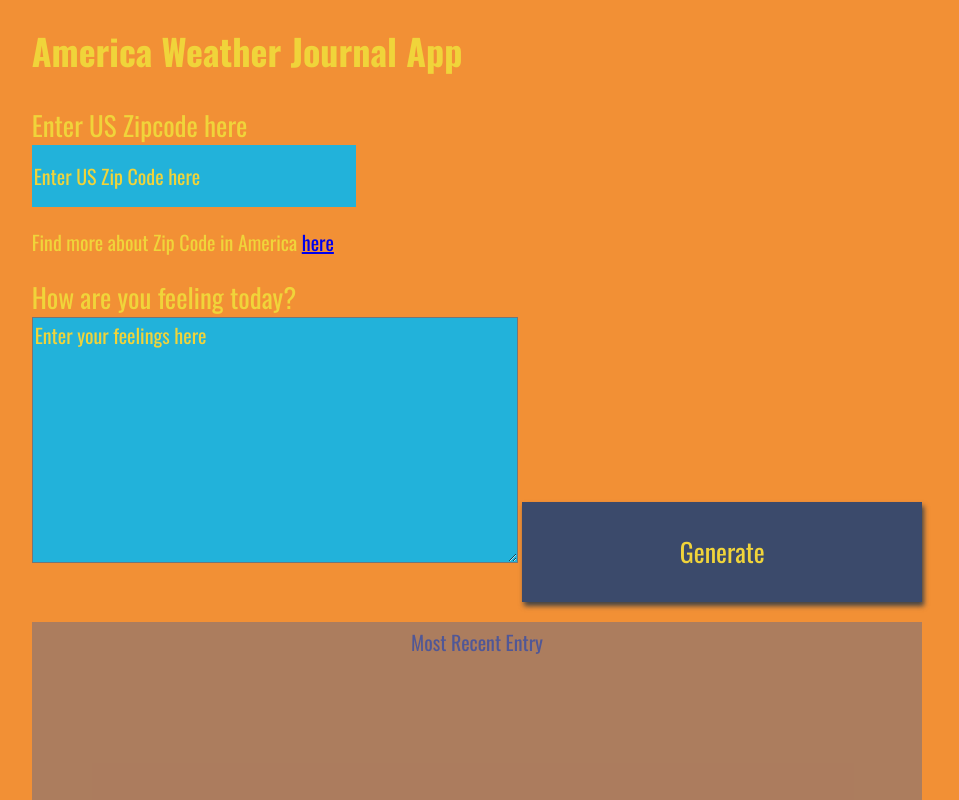
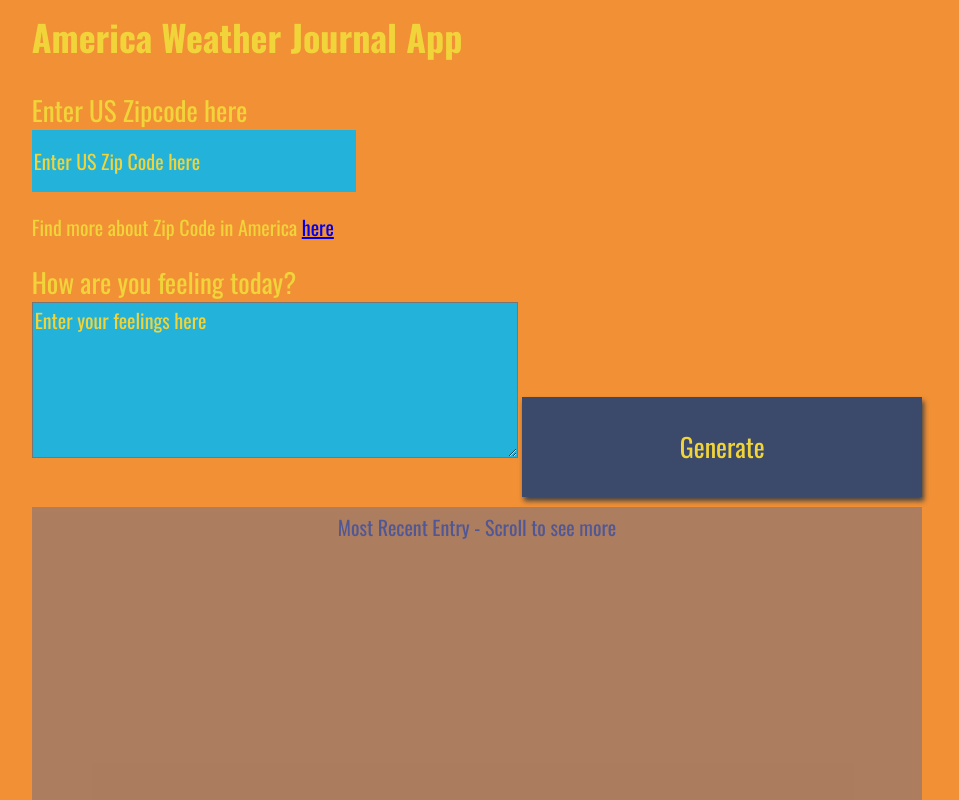
Before and after one commit to marcosriani/Weather-Journal-App, a website: page public/index.html in a window 1280 px wide. Shown: the whole page, without its empty margins (163-1122 px from the left). Drawn offline with nearby package versions, Linux system fonts and the light colour scheme; a web font is replaced by a local one.

Commit message:
Fix error when clicking to submit withou zip code, better layout display

```diff
--- a/public/app.js
+++ b/public/app.js
@@ -32,6 +32,10 @@ zip.addEventListener('change', (event) => {
 submitButton.addEventListener('click', (event) => {
   const textAreaContent = textArea.value;
   const zipCode = zip.value;
+
+  if (zipCode === '') {
+    alert('Enter a Zip Code');
+  }
 
   event.preventDefault();
 
@@ -116,8 +120,13 @@ submitButton.addEventListener('click', (event) => {
   //   Chaining of Promises
   getWeather(baseURL, zipCode, countryCode, apiKey)
     .then((data) => {
-      data.main.currentTime = newDate;
-      data.main.userResponse = textAreaContent;
+      if (data.main !== undefined) {
+        data.main.currentTime = newDate;
+        data.main.userResponse = textAreaContent;
+      } else {
+        alert('Error, Please enter Zip Code');
+      }
+
       postData('/database', data);
     })
     .then(() => {
--- a/public/index.html
+++ b/public/index.html
@@ -32,7 +32,7 @@
             class="myInput"
             id="feelings"
             placeholder="Enter your feelings here"
-            rows="8"
+            rows="5"
             cols="50"
           ></textarea>
           <button id="generate" type="submit">Generate</button>
@@ -40,7 +40,7 @@
       </form>
 
       <div class="holder entry">
-        <div class="title">Most Recent Entry</div>
+        <div class="title">Most Recent Entry - Scroll to see more</div>
         <div id="entryHolder"></div>
       </div>
     </div>
--- a/public/style.css
+++ b/public/style.css
@@ -13,11 +13,14 @@ body {
   background: #f29035;
   color: #f0d43a;
   justify-content: center;
-  grid-gap: 1em;
+  grid-gap: 10px;
   font-size: 20px;
   font-family: 'Oswald', sans-serif;
   display: grid;
-  grid-template-rows: 85px 1fr 1fr;
+  grid-template-rows: 80px 1fr 1fr;
+}
+h1 {
+  margin: 10px 0;
 }
 
 .entry {
```
Also changed, not shown: commentsOnlyJS/app.js (deleted, +0 -12 lines), commentsOnlyJS/server.js (deleted, +0 -21 lines), README.md.
